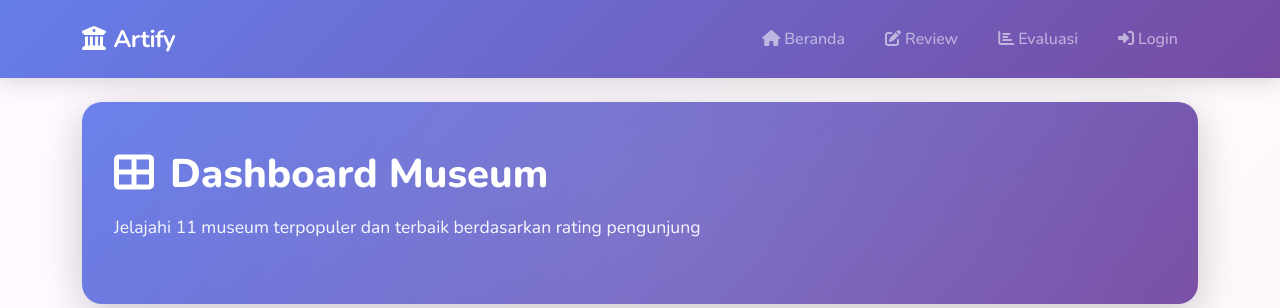
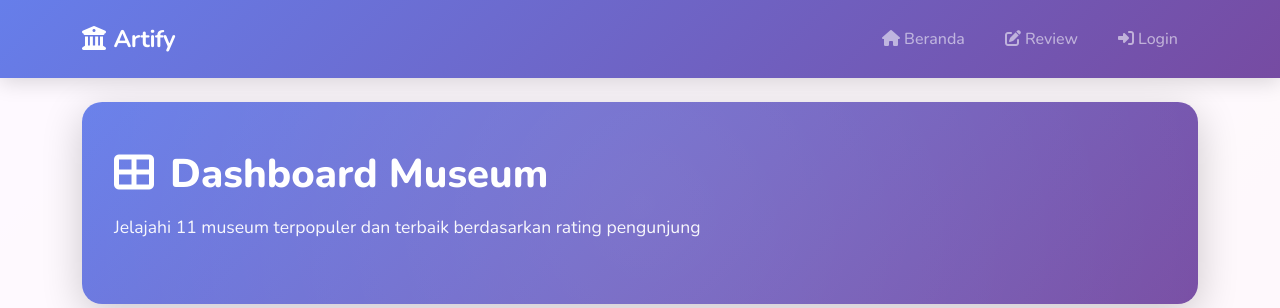
Before and after one commit to rizkicahyaa/museum-recommendation-system-CF, a PHP site: page /index.php in a window 1280 px wide. Shown: the top 308 px of the page. Run offline with PHP 8.4, Linux system fonts and the light colour scheme; data comes from the database, SQL or seed files in the repository.

Commit message:
fix: delete evaluate link on navbar

```diff
--- a/navbar.php
+++ b/navbar.php
@@ -14,9 +14,9 @@
                 <a class="nav-link" href="review.php">
                     <i class="fas fa-edit me-1"></i>Review
                 </a>
-                <a class="nav-link" href="evaluasi.php">
+                <!-- <a class="nav-link" href="evaluasi.php">
                     <i class="fas fa-chart-bar me-1"></i>Evaluasi
-                </a>
+                </a> -->
                 <?php if (isset($_SESSION['user_name'])): ?>
                     <a class="nav-link" href="recommendations.php">
                         <i class="fas fa-star me-1"></i>Rekomendasi
```
